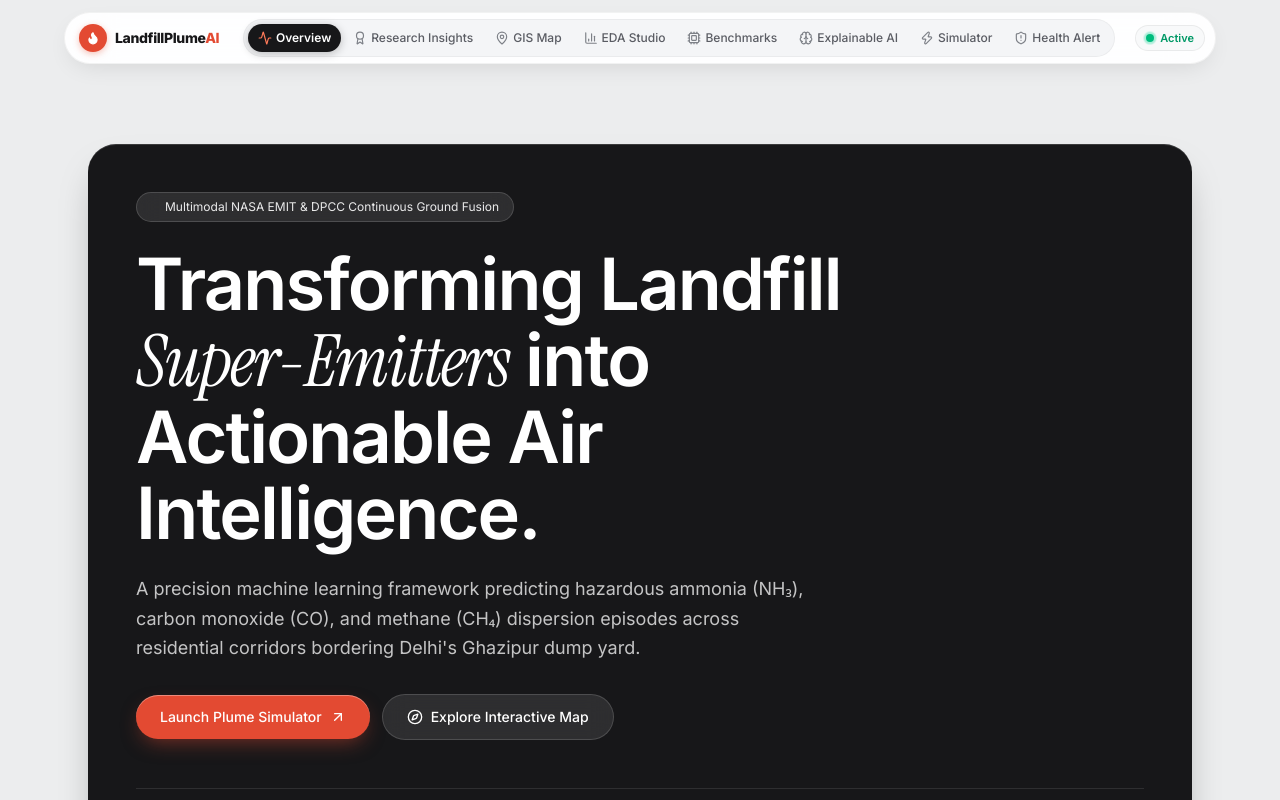
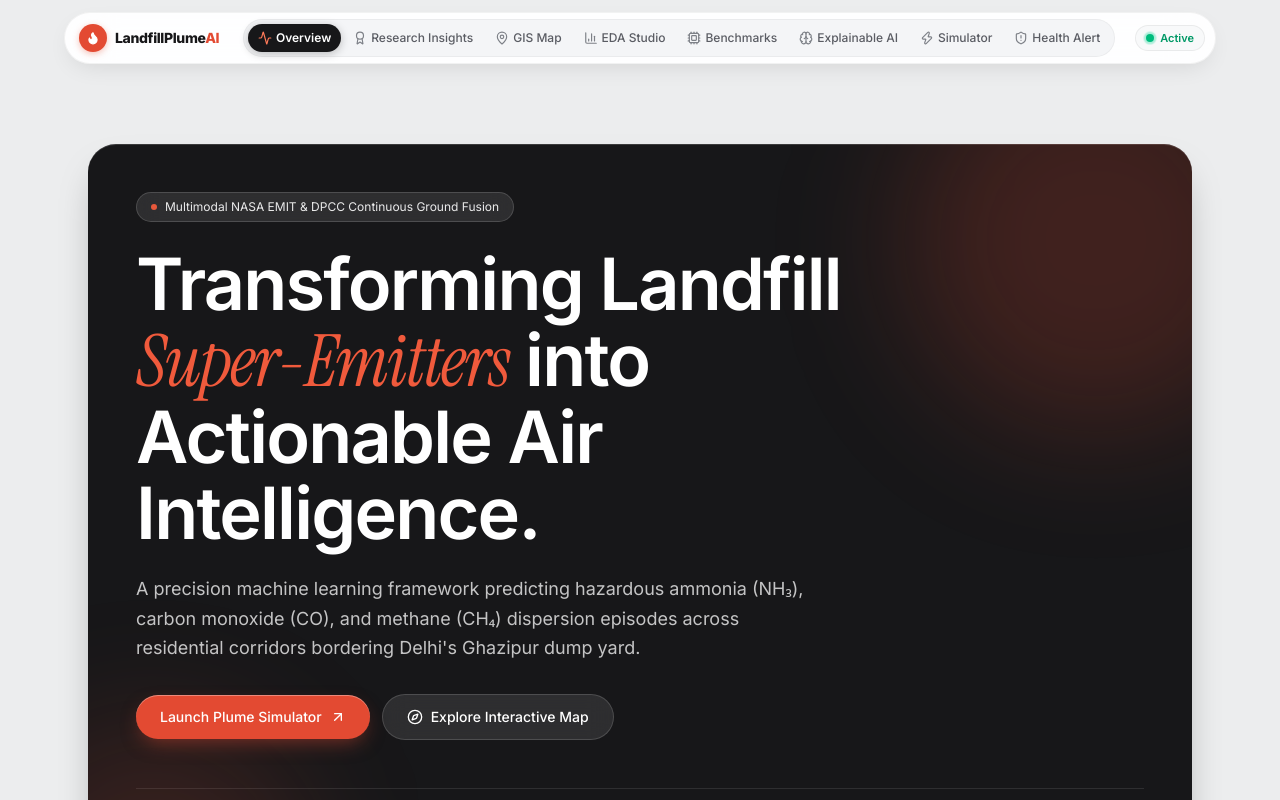
Before and after one commit to Rohitpvt/Poisonous-Gas-Identification-Project, a React (Vite) app in the folder frontend/: page / in a window 1280 px wide. Shown: the top 800 px of the page. Built offline with nearby package versions, Linux system fonts and the light colour scheme.

Commit message:
Fix sub-navigation pill contrast and configure Tailwind v4 theme tokens

```diff
--- a/frontend/src/components/EdaStudio.tsx
+++ b/frontend/src/components/EdaStudio.tsx
@@ -35,13 +35,13 @@ export const EdaStudio: React.FC = () => {
         </div>
 
         {/* Sub-Navigation Pills */}
-        <div className="stat-pill p-1 flex items-center gap-1 self-start">
+        <div className="stat-pill p-1 flex items-center gap-1 self-start bg-white rounded-full border border-black/5 shadow-sm">
           <button
             onClick={() => setActiveSubTab('diurnal')}
             className={`px-3.5 py-1.5 rounded-full text-xs font-medium transition-all ${
               activeSubTab === 'diurnal'
-                ? 'bg-surface-dark text-white'
-                : 'text-text-secondary hover:text-text-primary'
+                ? 'bg-[#171719] text-white shadow-sm font-semibold'
+                : 'text-[#55575c] hover:text-[#171719] hover:bg-black/[0.04]'
             }`}
           >
             Diurnal Inversion Cycles
@@ -50,8 +50,8 @@ export const EdaStudio: React.FC = () => {
             onClick={() => setActiveSubTab('downwind')}
             className={`px-3.5 py-1.5 rounded-full text-xs font-medium transition-all ${
               activeSubTab === 'downwind'
-                ? 'bg-surface-dark text-white'
-                : 'text-text-secondary hover:text-text-primary'
+                ? 'bg-[#171719] text-white shadow-sm font-semibold'
+                : 'text-[#55575c] hover:text-[#171719] hover:bg-black/[0.04]'
             }`}
           >
             Downwind Plume Impact
--- a/frontend/src/components/GisMap.tsx
+++ b/frontend/src/components/GisMap.tsx
@@ -812,8 +812,8 @@ export const GisMap: React.FC = () => {
                     onClick={() => setSelectedSiteId(site.id)}
                     className={`w-full text-left p-2 rounded-xl text-xs font-medium flex items-center justify-between transition-all ${
                       selectedSiteId === site.id
-                        ? 'bg-surface-dark text-white font-semibold'
-                        : 'bg-surface-light hover:bg-white text-text-secondary'
+                        ? 'bg-[#171719] text-white font-semibold shadow-sm'
+                        : 'bg-[#F4F5F5] hover:bg-white text-[#55575c]'
                     }`}
                   >
                     <span className="flex items-center gap-2">
--- a/frontend/src/components/ModelBenchmarks.tsx
+++ b/frontend/src/components/ModelBenchmarks.tsx
@@ -45,13 +45,13 @@ export const ModelBenchmarks: React.FC = () => {
         </div>
 
         {/* Task Switcher */}
-        <div className="stat-pill p-1 flex items-center gap-1 self-start">
+        <div className="stat-pill p-1 flex items-center gap-1 self-start bg-white rounded-full border border-black/5 shadow-sm">
           <button
             onClick={() => setTaskTab('regression')}
             className={`px-4 py-1.5 rounded-full text-xs font-medium transition-all ${
               taskTab === 'regression'
-                ? 'bg-surface-dark text-white'
-                : 'text-text-secondary hover:text-text-primary'
+                ? 'bg-[#171719] text-white shadow-sm font-semibold'
+                : 'text-[#55575c] hover:text-[#171719] hover:bg-black/[0.04]'
             }`}
           >
             Regression (1h Ahead Gas Forecasting)
@@ -60,8 +60,8 @@ export const ModelBenchmarks: React.FC = () => {
             onClick={() => setTaskTab('classification')}
             className={`px-4 py-1.5 rounded-full text-xs font-medium transition-all ${
               taskTab === 'classification'
-                ? 'bg-surface-dark text-white'
-                : 'text-text-secondary hover:text-text-primary'
+                ? 'bg-[#171719] text-white shadow-sm font-semibold'
+                : 'text-[#55575c] hover:text-[#171719] hover:bg-black/[0.04]'
             }`}
           >
             Classification (Hazardous Risk Episodes)
--- a/frontend/src/index.css
+++ b/frontend/src/index.css
@@ -1,4 +1,21 @@
 @import "tailwindcss";
+
+@theme {
+  --color-background: #ECEDEE;
+  --color-surface-light: #F4F5F5;
+  --color-surface-dark: #171719;
+  --color-surface-card: #FFFFFF;
+  --color-brand-primary: #E34A32;
+  --color-brand-accent: #F05A3C;
+  --color-text-primary: #232427;
+  --color-text-secondary: #55575c;
+  --color-text-muted: #8a8c91;
+  --color-border-light: rgba(0, 0, 0, 0.06);
+  --color-border-white: rgba(255, 255, 255, 0.7);
+
+  --font-sans: 'Inter', system-ui, -apple-system, sans-serif;
+  --font-serif: 'Instrument Serif', Georgia, serif;
+}
 
 @layer base {
   body {
```
